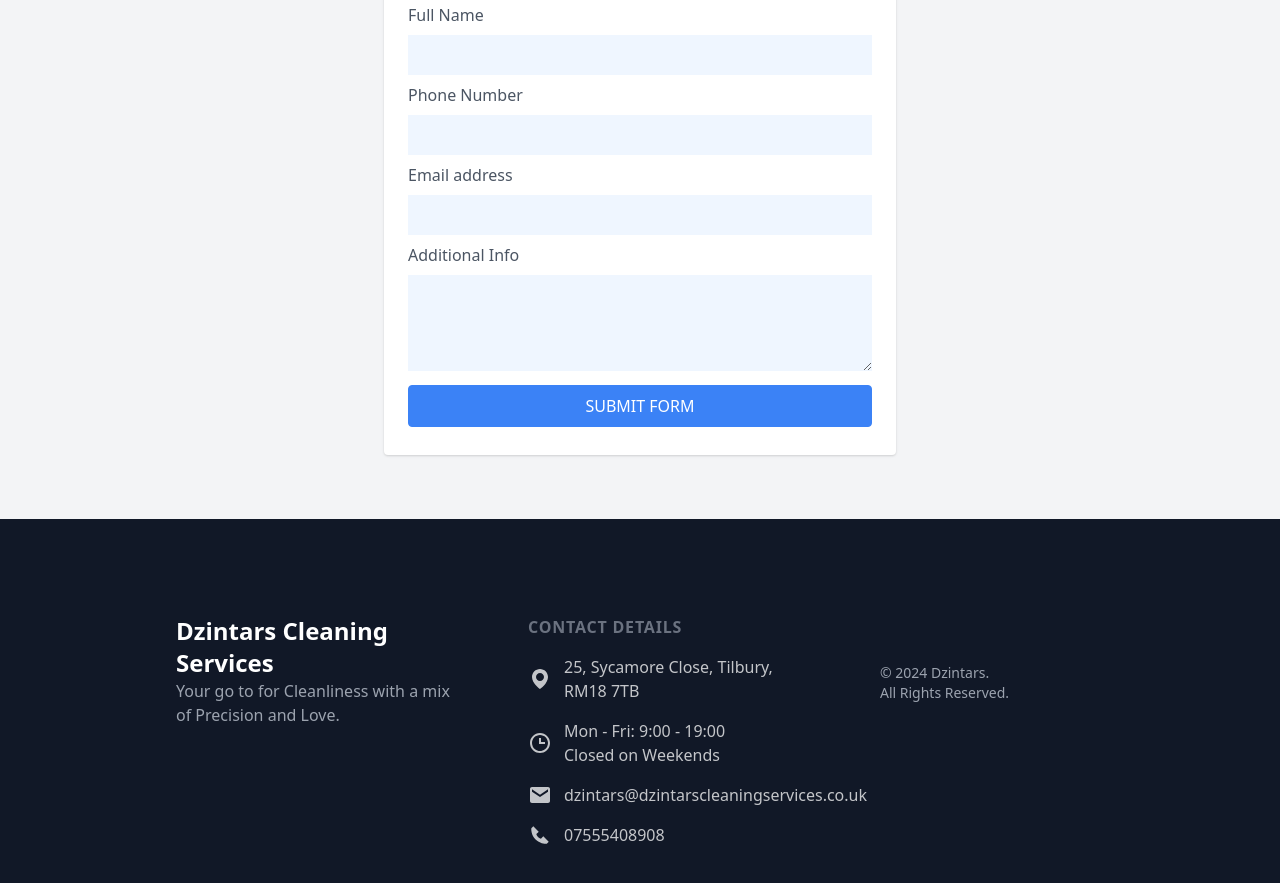
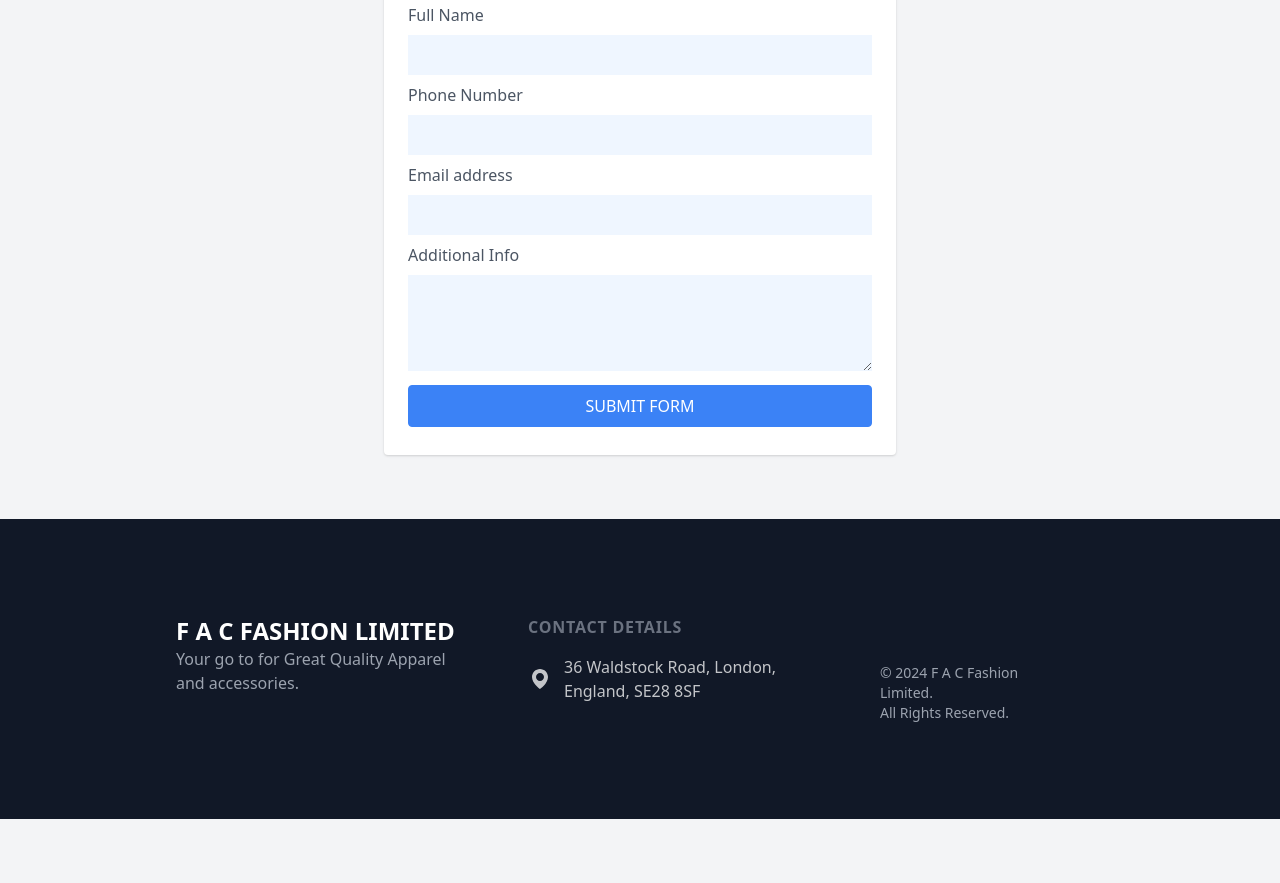
Before and after one commit to thenerdyones/FAC-Limited, a website: page public/contact_us.html in a window 1280 px wide. Shown: the part 271-1154 px from the top of the page. After the commit the page ends 1090 px from the top, so only its background shows below. Drawn offline with nearby package versions, Linux system fonts and the light colour scheme.

Commit message:
fix texts

```diff
--- a/public/contact_us.html
+++ b/public/contact_us.html
@@ -5,7 +5,7 @@
     <meta charset="UTF-8">
     <meta http-equiv="X-UA-Compatible" content="IE=edge">
     <meta name="viewport" content="width=device-width, initial-scale=1.0">
-    <title>Contact Us - Dzintars Cleaning Services</title>
+    <title>Contact Us - F A C Fashion Limited</title>
 
     <link rel="shortcut icon" href="/public/assets/images/icons/logo2.ico" type="image/x-icon">
 
@@ -25,7 +25,7 @@
     <!-- navbar -->
 
     <nav>
-        <p class="text-gray-700 text-lg ml-2 font-bold">Dzintars Cleaning Services</p>
+        <p class="text-gray-700 text-lg ml-2 font-bold">F A C Fashion Limited</p>
         <div class="container flex ">
             <div class="flex items-center justify-between flex-grow md:pl-4 py-5">
                 <div class="flex items-center space-x-6 capitalize">
@@ -81,8 +81,8 @@
     <footer class="relative bg-gray-900 text-white px-4 sm:px-8 lg:px-16 xl:px-40 2xl:px-64 py-12 lg:py-24">
       <div class="flex flex-col md:flex-row">
         <div class="w-full lg:w-2/6 lg:mx-4 lg:pr-8">
-          <h3 class="font-bold text-2xl">Dzintars Cleaning Services</h3>
-          <p class="text-gray-400">Your go to for Cleanliness with a mix of Precision and Love.</p>
+          <h3 class="font-bold text-2xl">F A C FASHION LIMITED</h3>
+          <p class="text-gray-400">Your go to for Great Quality Apparel and accessories.</p>
         </div>
 
 
@@ -99,27 +99,29 @@
                   </svg>
                 </span>
                 <span class="ml-3">
-                  25, Sycamore Close, Tilbury, RM18 7TB
+                  36 Waldstock Road, London, England, SE28 8SF
                 </span>
               </a>
             </li>
-            <li class="mt-4">
+            <!-- <li class="mt-4">
               <a href="#" title="" class="block flex items-center opacity-75 hover:opacity-100">
                 <span>
                   <svg xmlns="http://www.w3.org/2000/svg" width="24" height="24" viewBox="0 0 24 24"
                     class="fill-current">
                     <path
                       d="M12,2C6.486,2,2,6.486,2,12s4.486,10,10,10c5.514,0,10-4.486,10-10S17.514,2,12,2z M12,20c-4.411,0-8-3.589-8-8 s3.589-8,8-8s8,3.589,8,8S16.411,20,12,20z" />
-                    <path d="M13 7L11 7 11 13 17 13 17 11 13 11z" /></svg>
+                    <path d="M13 7L11 7 11 13 17 13 17 11 13 11z" />
+                  </svg>
                 </span>
                 <span class="ml-3">
                   Mon - Fri: 9:00 - 19:00<br>
                   Closed on Weekends
                 </span>
               </a>
-            </li>
-            <li class="mt-4">
-              <a href="mailto:dzintars@dzintarscleaningservices.co.uk" title="" class="flex items-center opacity-75 hover:opacity-100">
+            </li> -->
+            <!-- <li class="mt-4">
+              <a href="mailto:F A C Fashion Limited@F A C Fashion Limitedcleaningservices.co.uk" title=""
+                class="flex items-center opacity-75 hover:opacity-100">
                 <span>
                   <svg xmlns="http://www.w3.org/2000/svg" width="24" height="24" viewBox="0 0 24 24"
                     class="fill-current">
@@ -128,11 +130,11 @@
                   </svg>
                 </span>
                 <span class="ml-3">
-                  dzintars@dzintarscleaningservices.co.uk
+                  F A C Fashion Limited@F A C Fashion Limitedcleaningservices.co.uk
                 </span>
               </a>
-            </li>
-            <li class="mt-4">
+            </li> -->
+            <!-- <li class="mt-4">
               <a href="tel:07555408908" title="" class="flex items-center opacity-75 hover:opacity-100">
                 <span>
                   <svg xmlns="http://www.w3.org/2000/svg" width="24" height="24" viewBox="0 0 24 24"
@@ -145,12 +147,12 @@
                   07555408908
                 </span>
               </a>
-            </li>
+            </li> -->
           </ul>
         </div>
 
         <div class="w-full lg:w-1/6 mt-8 lg:mt-0 lg:mx-4">
-          <p class="text-sm text-gray-400 mt-12">© 2024 Dzintars. <br class="hidden lg:block">All Rights Reserved.
+          <p class="text-sm text-gray-400 mt-12">© 2024 F A C Fashion Limited. <br class="hidden lg:block">All Rights Reserved.
           </p>
         </div>
       </div>
```
